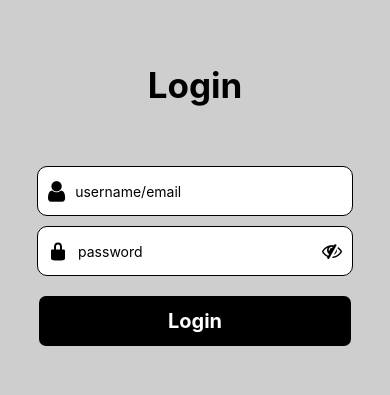
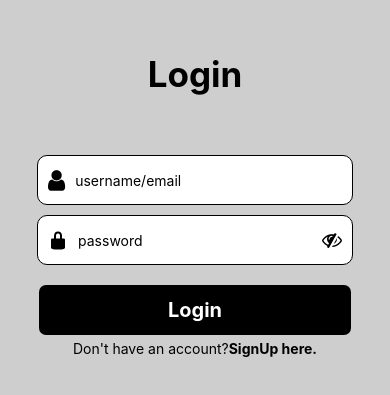
Before and after one commit to usmanjutt47/Fashion-store, a React Native app in the folder client/: screen /Login in a window 390 px wide. Shown: the part 217-612 px from the top of the page. Built offline with nearby package versions, Linux system fonts and the light colour scheme.

Commit message:
Update Login.jsx

```diff
--- a/client/src/auth/Login.jsx
+++ b/client/src/auth/Login.jsx
@@ -110,6 +110,14 @@ export default function Login() {
           </Text>
         </Pressable>
       </Animated.View>
+      <Animated.View>
+        <Text style={{ color: "#000", marginTop: 5 }}>
+          Don't have an account?
+          <Text style={{ color: "#000", fontWeight: "bold" }}>
+            SignUp here.
+          </Text>
+        </Text>
+      </Animated.View>
     </View>
   );
 }
```
